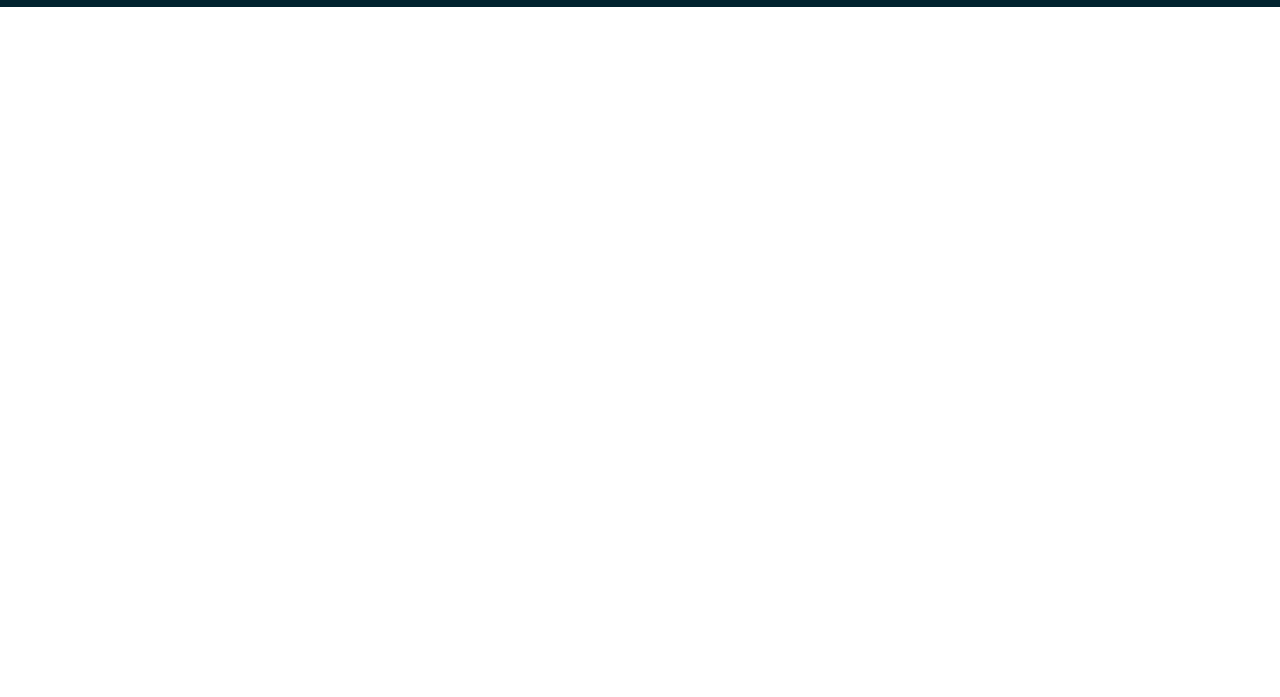
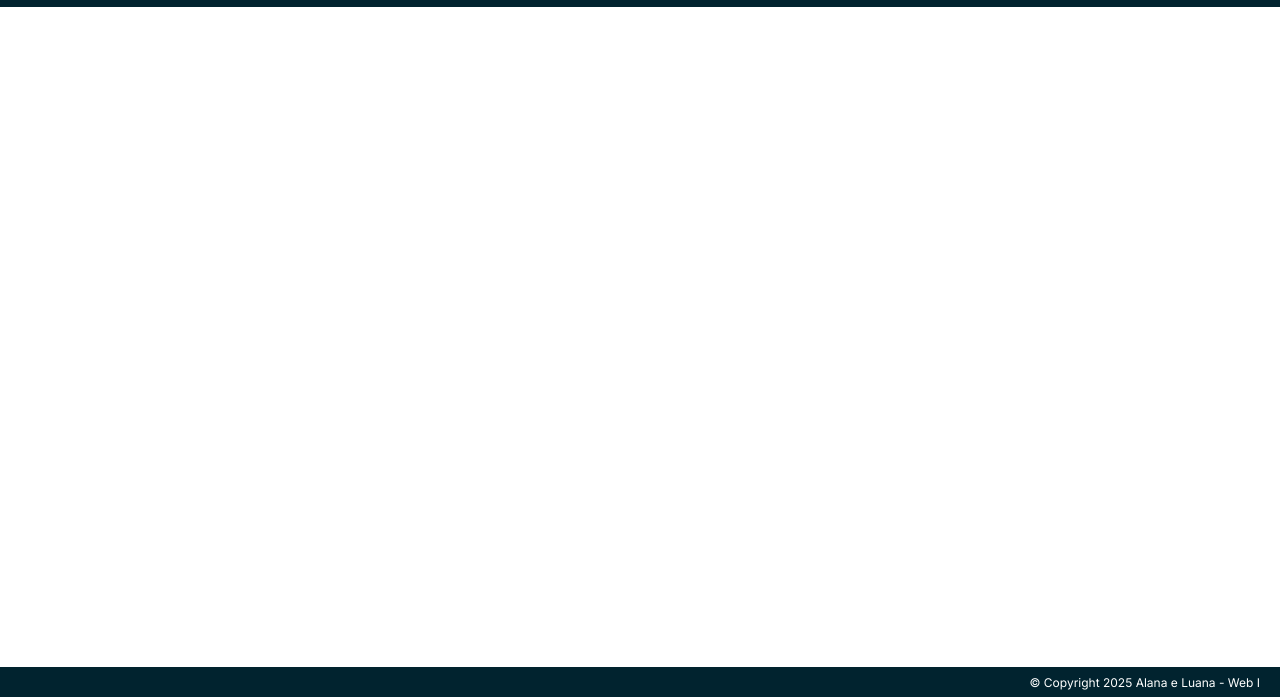
Before and after one commit to 244Luana/PagesPages, a website: page index.html in a window 1280 px wide. Shown: the part 103-800 px from the top of the page. Drawn offline with Linux system fonts and the light colour scheme; a web font is replaced by a local one.

Commit message:
Retirando pastas e criando footer

```diff
--- a/css/menu.css
+++ b/css/index.css
@@ -60,3 +60,22 @@ body header nav div img {
     max-width: 100%;
     object-fit: contain;
 }
+
+body footer {
+    display: flex;
+    position: fixed;
+    background-color: #01232F;
+    height: 30px;
+    justify-content: end;
+    align-items: center;
+    width: 100%;
+    z-index: 1000;
+    bottom: 0;
+    left: 0;
+}
+
+body footer p {
+    color: white;
+    font-size: 12px;
+    margin-right: 20px;
+}
--- a/index.html
+++ b/index.html
@@ -4,7 +4,7 @@
         <meta charset='utf-8'>
         <meta http-equiv='X-UA-Compatible' content='IE=edge'>
         <title>Pages & Pages</title>
-        <link rel='stylesheet' type='text/css' media='screen' href='./css/menu.css'>
+        <link rel='stylesheet' type='text/css' media='screen' href='./css/index.css'>
     </head>
 
     <body>
@@ -14,8 +14,8 @@
                 <div>
                     <a href="./index.html">Pagina Inicial</a>
                     <a>Reviews</a>
-                    <a href="../MeuPerfil/perfil.html">Meu Perfil</a>
-                    <a href="../Login/login.html">Login</a>
+                    <a href="../perfil.html">Meu Perfil</a>
+                    <a href="../login.html">Login</a>
                 </div>
                 <div>
                     <input placeholder="Busque aqui um livro ou usuário"></input>
@@ -23,7 +23,11 @@
                 </div>
             </nav>
         </header>
-        <!-- main content -->
+        <footer>
+            <p>
+                © Copyright 2025 Alana e Luana - Web I
+            </p>
+        </footer>
     </body>
 
 </html>
```
Also changed, not shown: login.html (renamed from Login/login.html, +3 -3 lines), perfil.html (renamed from MeuPerfil/perfil.html, +2 -2 lines), signin.html (renamed from Login/signin.html, +1 -1 lines), forgotpassword.html (renamed from Login/forgotpassword.html).
